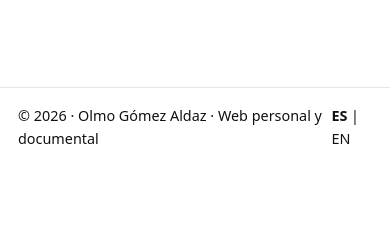
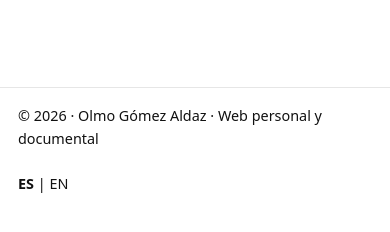
Before and after one commit to olmogaldaz/olmogaldaz.github.io, a Jekyll site: the page built from en/index.html, in a window 390 px wide and 1400 px high, scrolled down 112 px. Shown: the part 1159-1391 px from the top of the window. Built offline with Jekyll 4.4.1, drawn with Linux system fonts in a browser that asks for light colours; before the commit the page ends 1467 px from its top, so only the background shows below that.

Commit message:
Update style.css

```diff
--- a/css/style.css
+++ b/css/style.css
@@ -334,6 +334,16 @@ nav a.active{
     justify-content:space-between;
     flex-wrap:wrap;
   }
+
+  .site-footer .footer-row{
+    flex-direction: column;
+    align-items: flex-start;
+    gap: 8px;
+  }
+
+  .footer-lang{
+    text-align: left;
+  }
 }
 
 #site-header{
```
